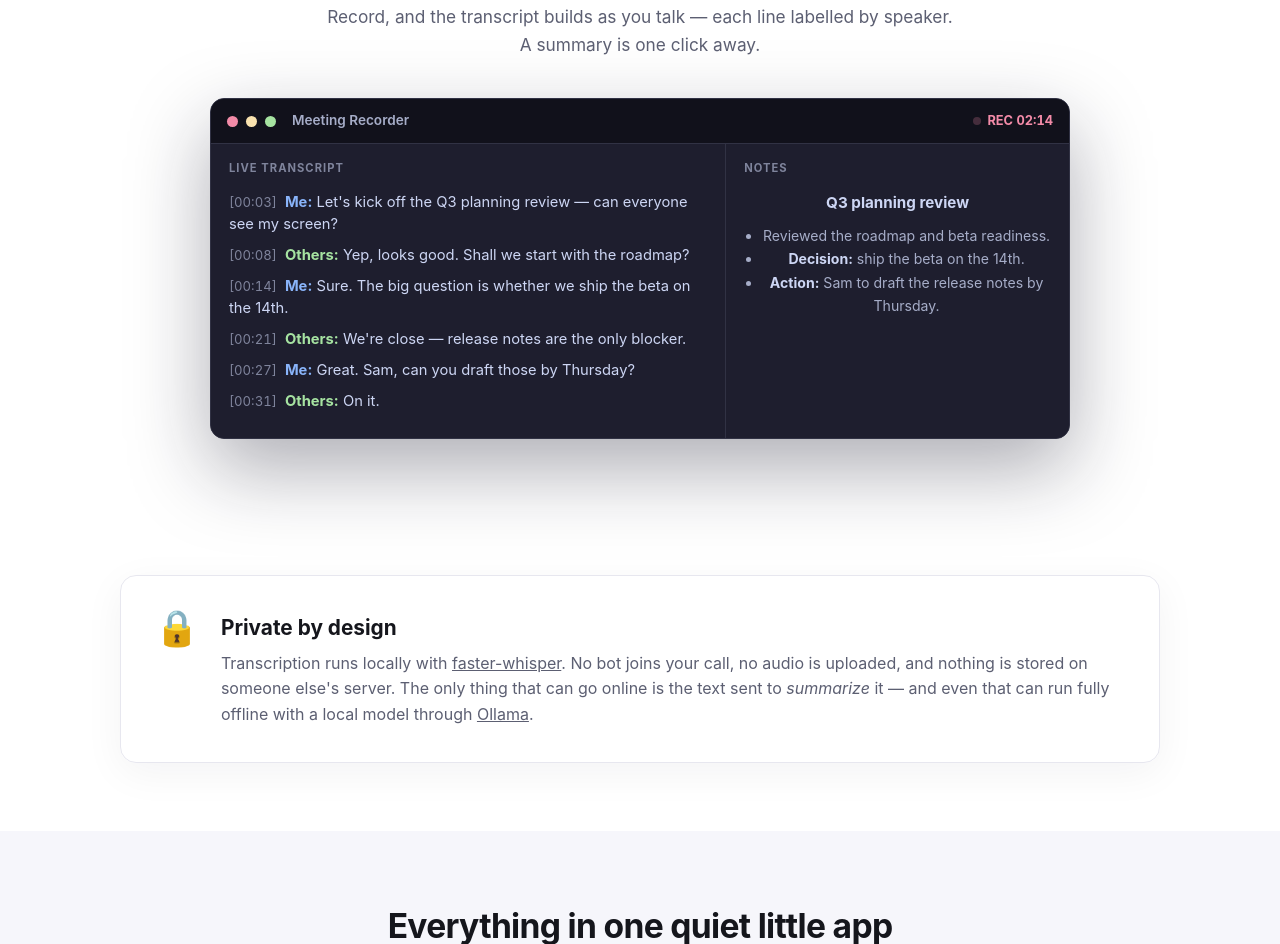
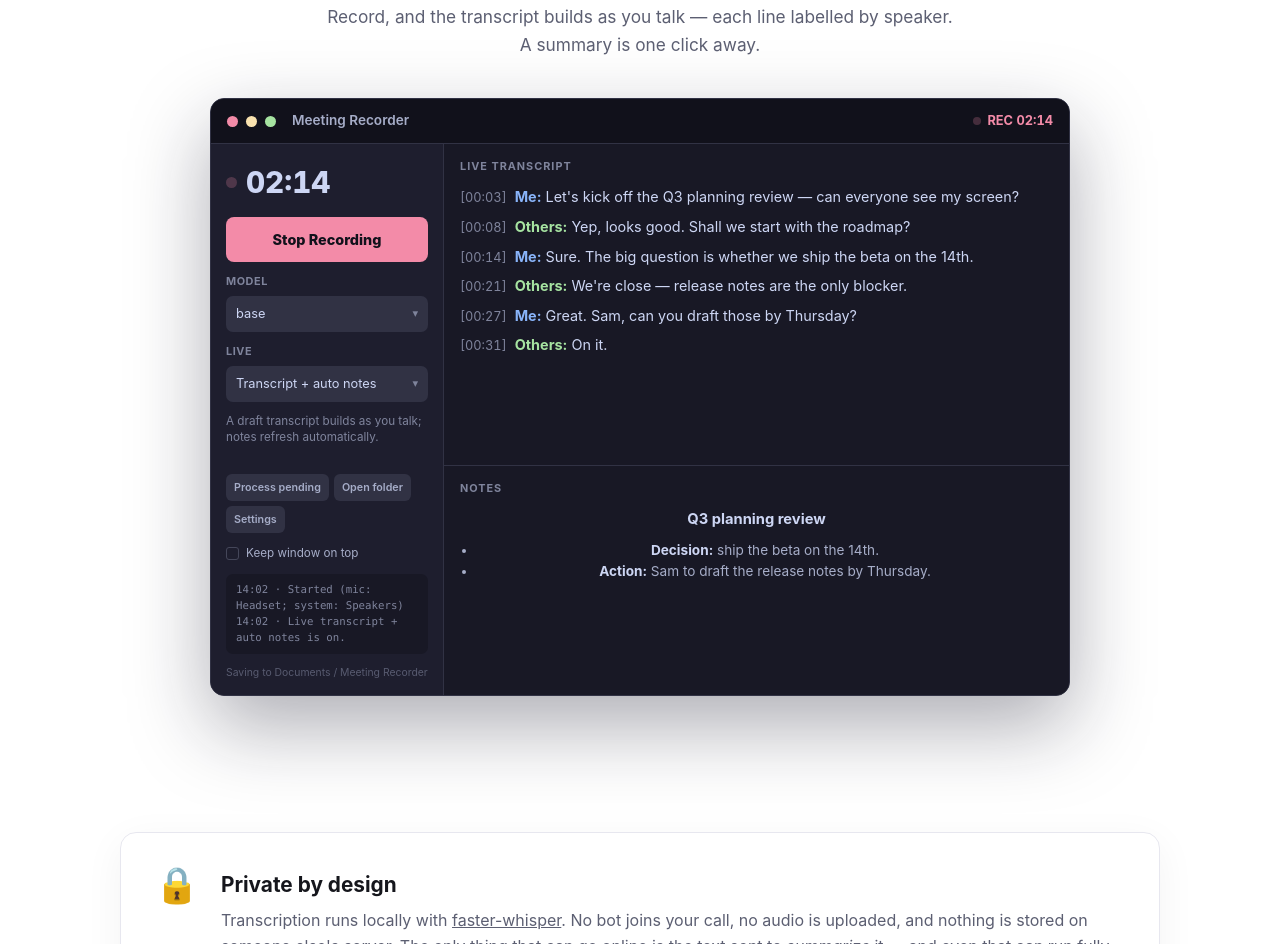
Before and after one commit to giacfalk/meeting-transcribe-n-summarize, a plain HTML site: page index.html in a window 1280 px wide. Shown: the part 765-1709 px from the top of the page. Drawn offline with Linux system fonts and the light colour scheme.

Commit message:
Website: make the demo mockup faithful to the real app UI (controls column, transcript-over-notes, exact palette)

```diff
--- a/index.html
+++ b/index.html
@@ -108,19 +108,36 @@
   .app .rec{margin-left:auto;color:#f38ba8;font-size:.8rem;font-weight:700;display:flex;align-items:center;gap:6px;font-variant-numeric:tabular-nums}
   .app .rec::before{content:"";width:8px;height:8px;border-radius:50%;background:#f38ba8;animation:pulse 1.4s ease-in-out infinite}
   @keyframes pulse{0%,100%{opacity:1}50%{opacity:.2}}
-  .app .body{display:grid;grid-template-columns:1.5fr 1fr;gap:1px;background:#313244}
-  .app .pane{background:#1e1e2e;padding:16px 18px;min-height:236px}
-  .app .plabel{color:#7f849c;font-size:.7rem;font-weight:700;letter-spacing:.09em;text-transform:uppercase;margin-bottom:13px}
-  .app .line{font-size:.92rem;line-height:1.5;margin-bottom:9px;color:#cdd6f4}
-  .app .line .ts{color:#7f849c;font-variant-numeric:tabular-nums;margin-right:4px;font-size:.82rem}
+  .app .body{display:grid;grid-template-columns:232px 1fr;gap:1px;background:#313244}
+  .app .side{background:#1e1e2e;padding:15px 15px 13px;display:flex;flex-direction:column;gap:11px}
+  .app .timer{font-size:1.85rem;font-weight:800;color:#cdd6f4;font-variant-numeric:tabular-nums;display:flex;align-items:center;gap:9px}
+  .app .timer::before{content:"";width:11px;height:11px;border-radius:50%;background:#f38ba8;animation:pulse 1.4s ease-in-out infinite}
+  .app .appbtn{background:#f38ba8;color:#11111b;font-weight:800;border-radius:8px;padding:11px;text-align:center;font-size:.9rem}
+  .app .field label{display:block;color:#7f849c;font-size:.68rem;font-weight:700;letter-spacing:.05em;text-transform:uppercase;margin-bottom:5px}
+  .app .combo{background:#313244;color:#cdd6f4;border-radius:7px;padding:8px 10px;font-size:.8rem;display:flex;justify-content:space-between;align-items:center;gap:6px}
+  .app .combo>span:first-child{overflow:hidden;text-overflow:ellipsis;white-space:nowrap}
+  .app .combo .car{color:#7f849c;font-size:.7rem;flex:none}
+  .app .hint{color:#7f849c;font-size:.73rem;line-height:1.4}
+  .app .grow{flex:1;min-height:6px}
+  .app .actions{display:flex;flex-wrap:wrap;gap:5px}
+  .app .minibtn{background:#313244;color:#a6adc8;border-radius:6px;padding:5px 8px;font-size:.67rem;font-weight:600}
+  .app .chk{display:flex;align-items:center;gap:7px;color:#a6adc8;font-size:.73rem}
+  .app .chk .box{width:13px;height:13px;border-radius:3px;border:1.5px solid #45475a}
+  .app .logbox{background:#181825;border-radius:7px;padding:8px 10px;color:#7f849c;font-size:.67rem;line-height:1.5;font-family:ui-monospace,Menlo,Consolas,monospace}
+  .app .saving{color:#585b70;font-size:.65rem}
+  .app .live{background:#313244;display:grid;grid-template-rows:1.4fr 1fr;gap:1px;min-height:330px}
+  .app .pane{background:#181825;padding:14px 16px;min-width:0;overflow:hidden}
+  .app .plabel{color:#7f849c;font-size:.68rem;font-weight:700;letter-spacing:.09em;text-transform:uppercase;margin-bottom:11px}
+  .app .line{font-size:.9rem;line-height:1.5;margin-bottom:8px;color:#cdd6f4}
+  .app .line .ts{color:#7f849c;font-variant-numeric:tabular-nums;margin-right:4px;font-size:.8rem}
   .app .line .me{color:#89b4fa;font-weight:700}
   .app .line .ot{color:#a6e3a1;font-weight:700}
-  .app .cursor{display:inline-block;width:7px;height:15px;background:#89b4fa;vertical-align:-2px;margin-left:3px;animation:blink 1.05s step-end infinite}
+  .app .cursor{display:inline-block;width:7px;height:14px;background:#89b4fa;vertical-align:-2px;margin-left:3px;animation:blink 1.05s step-end infinite}
   @keyframes blink{0%,100%{opacity:1}50%{opacity:0}}
-  .app .note h4{margin:0 0 9px;color:#cdd6f4;font-size:.95rem}
-  .app .note ul{margin:0;padding-left:18px;color:#a6adc8;font-size:.88rem;line-height:1.65}
+  .app .note h4{margin:0 0 8px;color:#cdd6f4;font-size:.92rem}
+  .app .note ul{margin:0;padding-left:17px;color:#a6adc8;font-size:.85rem;line-height:1.6}
   .app .note b{color:#cdd6f4}
-  @media(max-width:620px){.app .body{grid-template-columns:1fr}}
+  @media(max-width:640px){.app .body{grid-template-columns:1fr}.app .live{grid-template-rows:auto auto;min-height:0}}
   /* animated line-by-line reveal (progressive enhancement; static if no JS) */
   .js .demo .line{opacity:0;transform:translateY(8px)}
   .demo.reveal .line{opacity:1;transform:none;transition:opacity .45s ease,transform .45s ease}
@@ -224,6 +241,19 @@
         <span class="rec">REC 02:14</span>
       </div>
       <div class="body">
+        <div class="side">
+          <div class="timer">02:14</div>
+          <div class="appbtn">Stop Recording</div>
+          <div class="field"><label>Model</label><div class="combo"><span>base</span><span class="car">▾</span></div></div>
+          <div class="field"><label>Live</label><div class="combo"><span>Transcript + auto notes</span><span class="car">▾</span></div></div>
+          <div class="hint">A draft transcript builds as you talk; notes refresh automatically.</div>
+          <div class="grow"></div>
+          <div class="actions"><span class="minibtn">Process pending</span><span class="minibtn">Open folder</span><span class="minibtn">Settings</span></div>
+          <label class="chk"><span class="box"></span> Keep window on top</label>
+          <div class="logbox">14:02 · Started (mic: Headset; system: Speakers)<br>14:02 · Live transcript + auto notes is on.</div>
+          <div class="saving">Saving to Documents / Meeting Recorder</div>
+        </div>
+        <div class="live">
           <div class="pane">
             <div class="plabel">Live transcript</div>
             <div class="lines">
@@ -240,10 +270,10 @@
             <div class="note">
               <h4>Q3 planning review</h4>
               <ul>
-              <li>Reviewed the roadmap and beta readiness.</li>
                 <li><b>Decision:</b> ship the beta on the 14th.</li>
                 <li><b>Action:</b> Sam to draft the release notes by Thursday.</li>
               </ul>
+            </div>
           </div>
         </div>
       </div>
```
Lines whose indentation alone changed are shown as unchanged.
